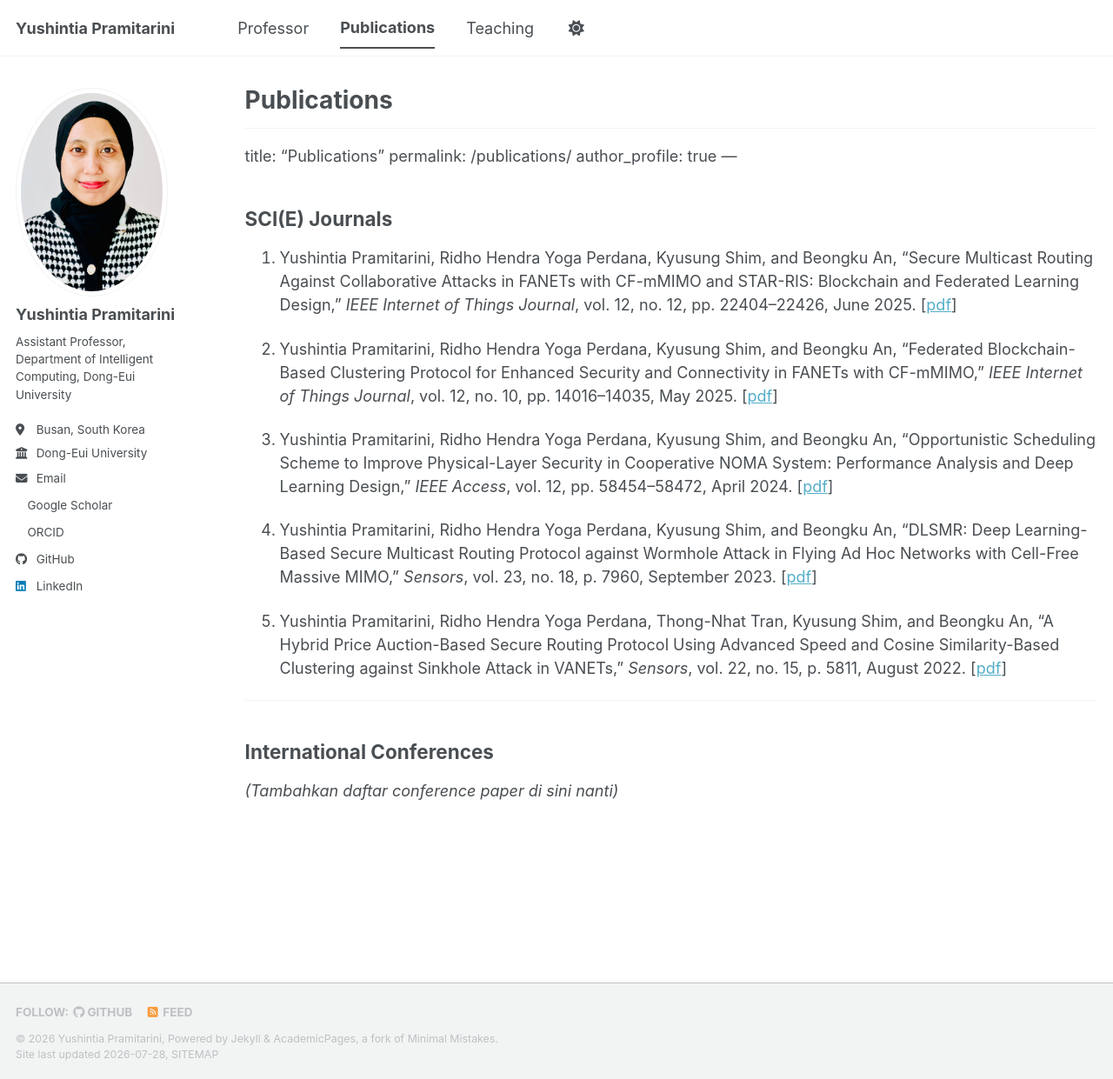
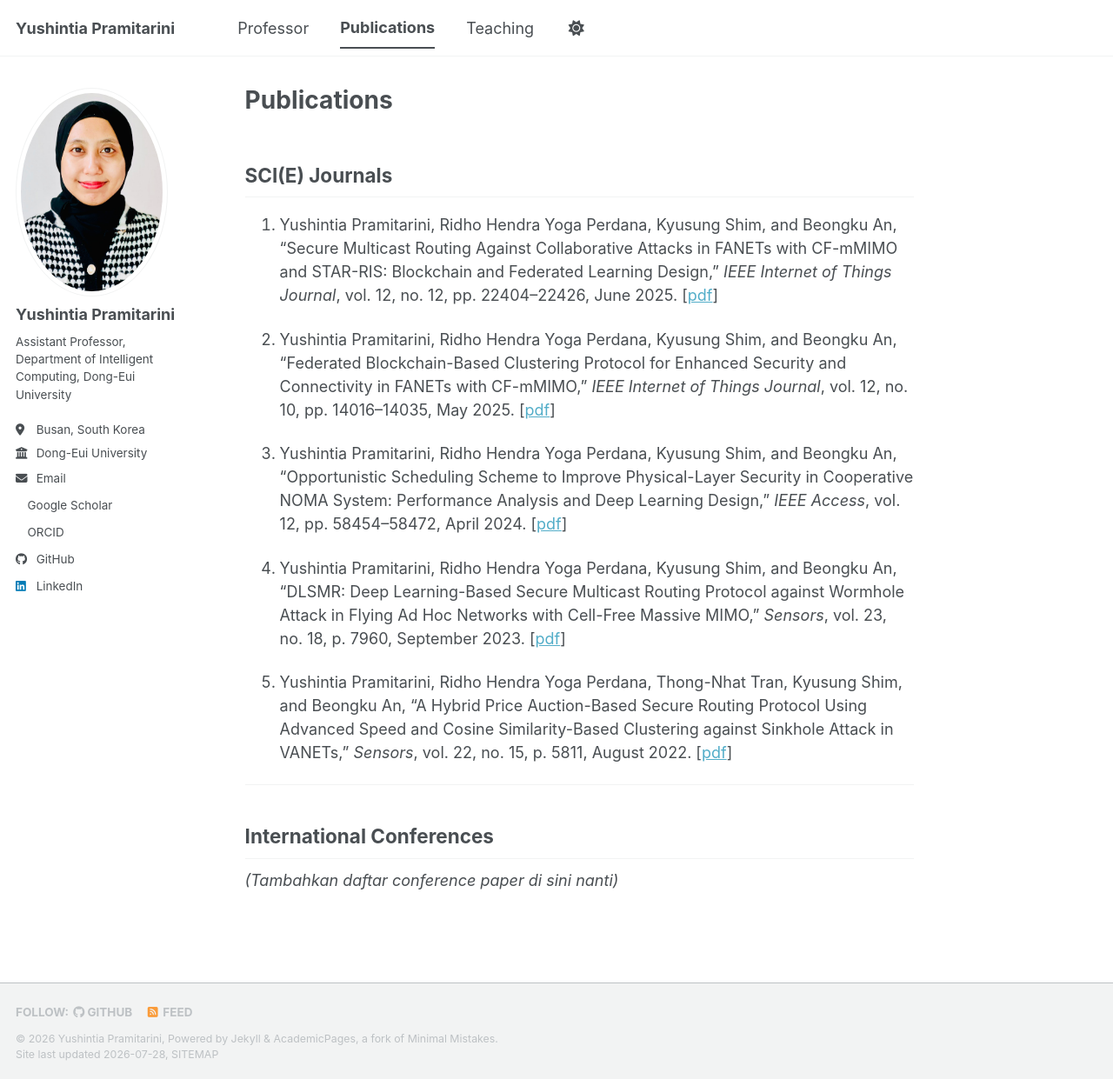
Before and after one commit to yushintia/yushintia.github.io, a Jekyll site: the page built from _pages/publications.md, in a window 1280 px wide and 1241 px high. Shown: the whole window at 87% size. Built offline with Jekyll 4.4.1, drawn with Linux system fonts in a browser that asks for light colours; a style sheet for code colours, icons or effects is not loaded.

Commit message:
Update publications.md

```diff
--- a/_pages/publications.md
+++ b/_pages/publications.md
@@ -1,9 +1,3 @@
----
-layout: archive
-title: "Publications"
-permalink: /publications/
-author_profile: true
----
 ---
 title: "Publications"
 permalink: /publications/
```
